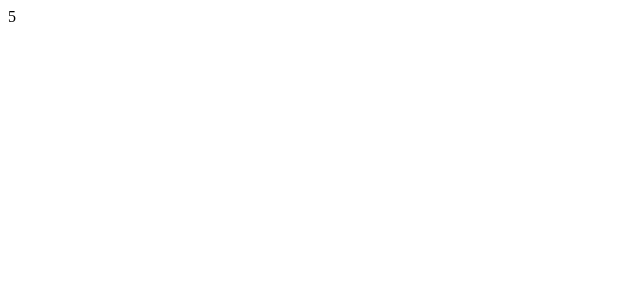
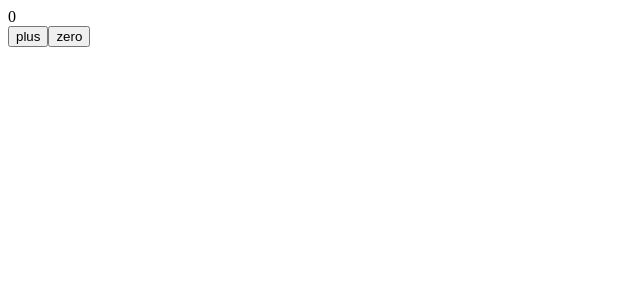
Before and after one commit to sakluk/fullstack-mooc, a React (Vite) app in the folder osa1/unicafe/: page / in a window 1280 px wide. Shown: the top 300 px of the page, without its empty margins (0-640 px from the left). Built offline with nearby package versions, Linux system fonts and the light colour scheme.

Commit message:
modified:   osa1/unicafe/src/App.jsx

```diff
--- a/osa1/unicafe/src/App.jsx
+++ b/osa1/unicafe/src/App.jsx
@@ -3,16 +3,21 @@ import { useState } from 'react'
 const App = () => {
 
   const [ counter, setCounter ] = useState(0)
-
-  setTimeout(
-    () => setCounter(counter + 1),
-    1500
-  )
-
-  console.log('rendering...', counter)
+  const increaseByOne = () => setCounter(counter + 1)
+  const setToZero = () => setCounter(0)
 
   return (
-    <div>{counter}</div>
+    <div>
+      <div>{counter}</div>
+
+      <button onClick={increaseByOne}>
+        plus
+      </button>
+
+      <button onClick={setToZero}>
+        zero
+      </button>
+    </div>
   )
 }
 
```
